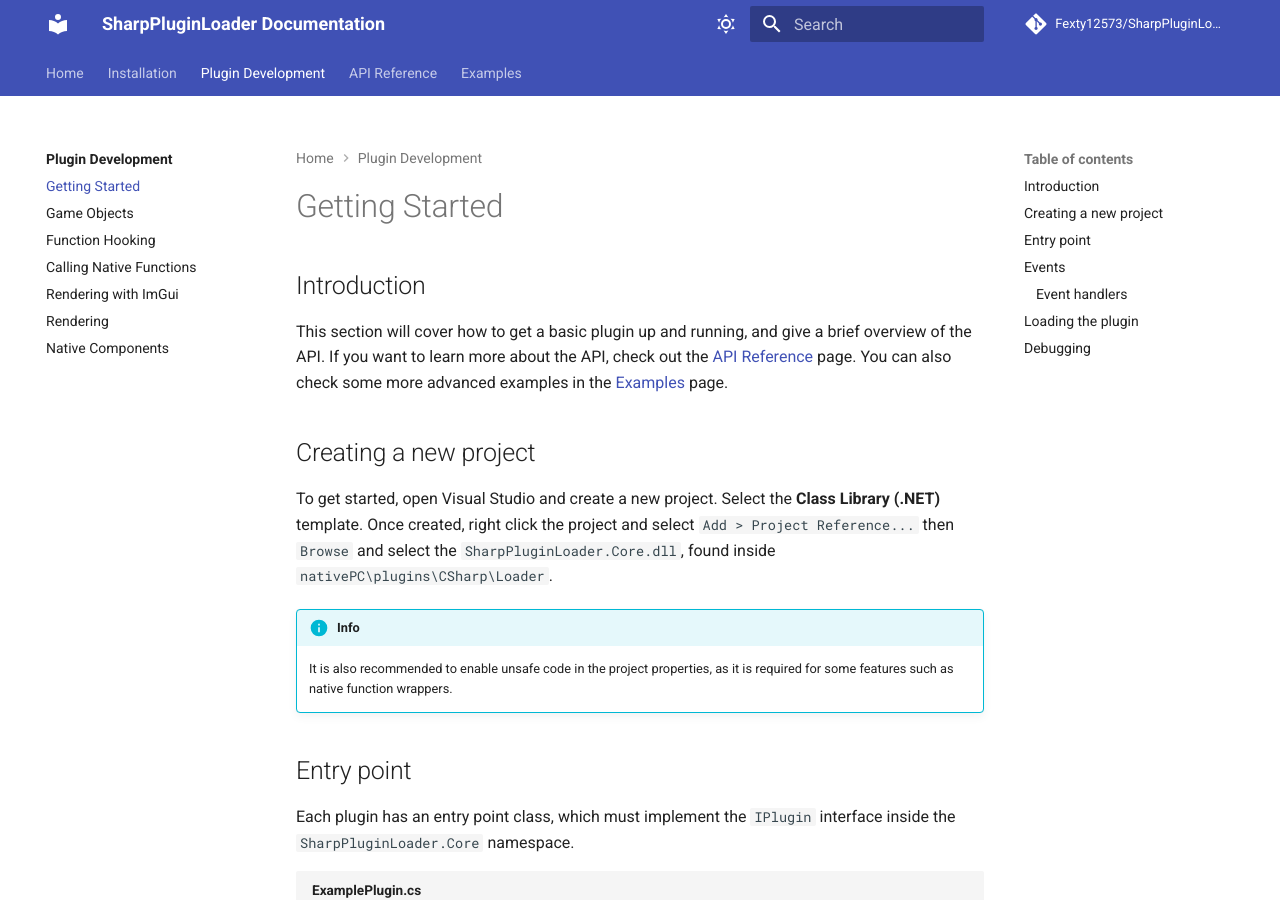
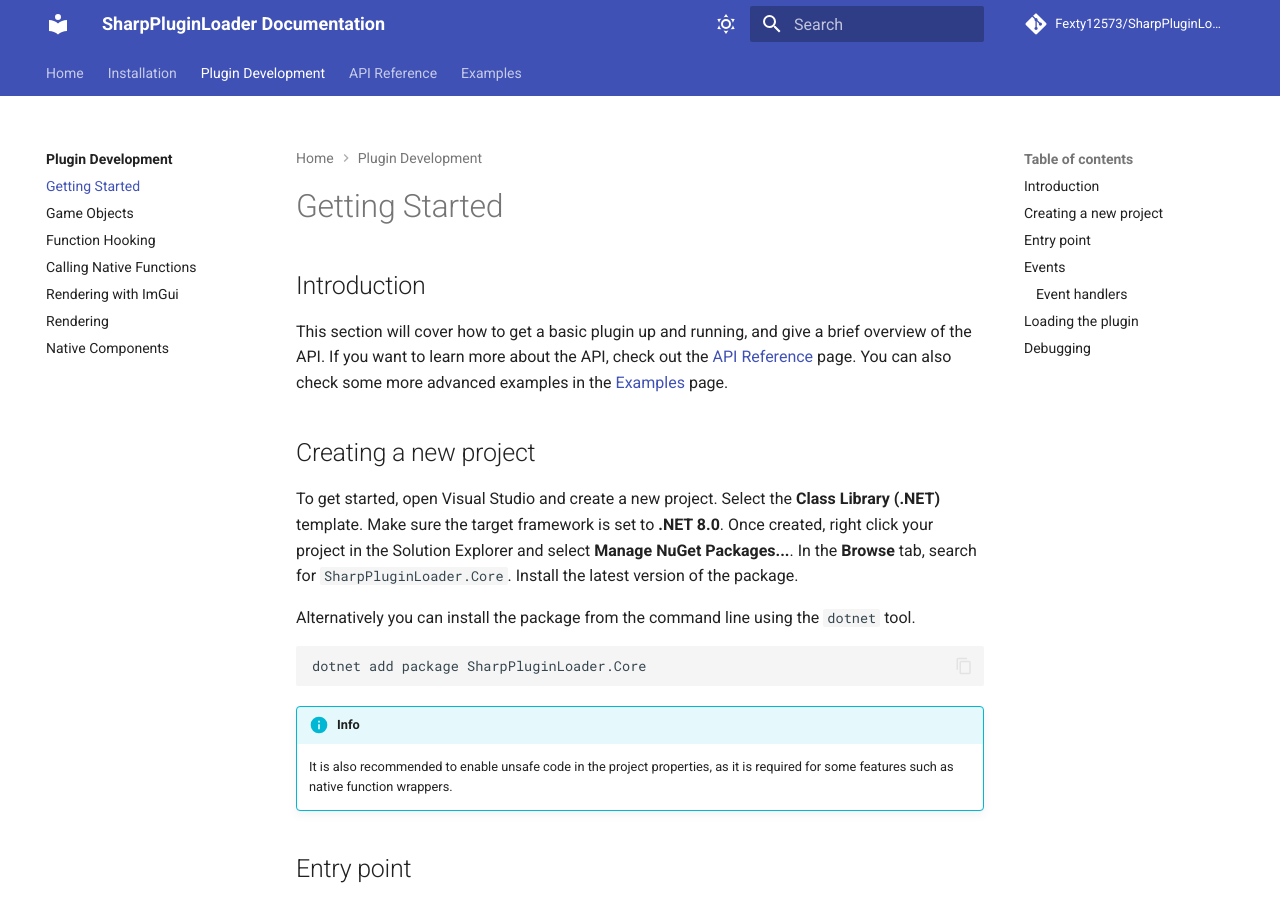
Before and after one commit to Fexty12573/SharpPluginLoader, an MkDocs documentation site: the page built from docs/Development/GettingStarted.md, in a window 1280 px wide and 900 px high. Built offline with MkDocs 1.6.1 and Material for MkDocs 9.7.7, drawn with Linux system fonts in a browser that asks for light colours; comment, search, counter and statistics services are not loaded.

Commit message:
Mention NuGet package in docs

````diff
--- a/docs/Development/GettingStarted.md
+++ b/docs/Development/GettingStarted.md
@@ -6,9 +6,14 @@
 You can also check some more advanced examples in the [Examples](../Examples/index.md) page.
 
 ## Creating a new project
-To get started, open Visual Studio and create a new project. Select the **Class Library (.NET)** template.
-Once created, right click the project and select `Add > Project Reference...` then `Browse` and select the `SharpPluginLoader.Core.dll`,
-found inside `nativePC\plugins\CSharp\Loader`.
+To get started, open Visual Studio and create a new project. Select the **Class Library (.NET)** template. Make sure the target framework is set to **.NET 8.0**.
+Once created, right click your project in the Solution Explorer and select **Manage NuGet Packages...**. In the **Browse** tab, search for `SharpPluginLoader.Core`.
+Install the latest version of the package.
+
+Alternatively you can install the package from the command line using the `dotnet` tool.
+```bat
+dotnet add package SharpPluginLoader.Core
+```
 
 !!! info
     It is also recommended to enable unsafe code in the project properties, as it is required for some features such as native function wrappers.
````
